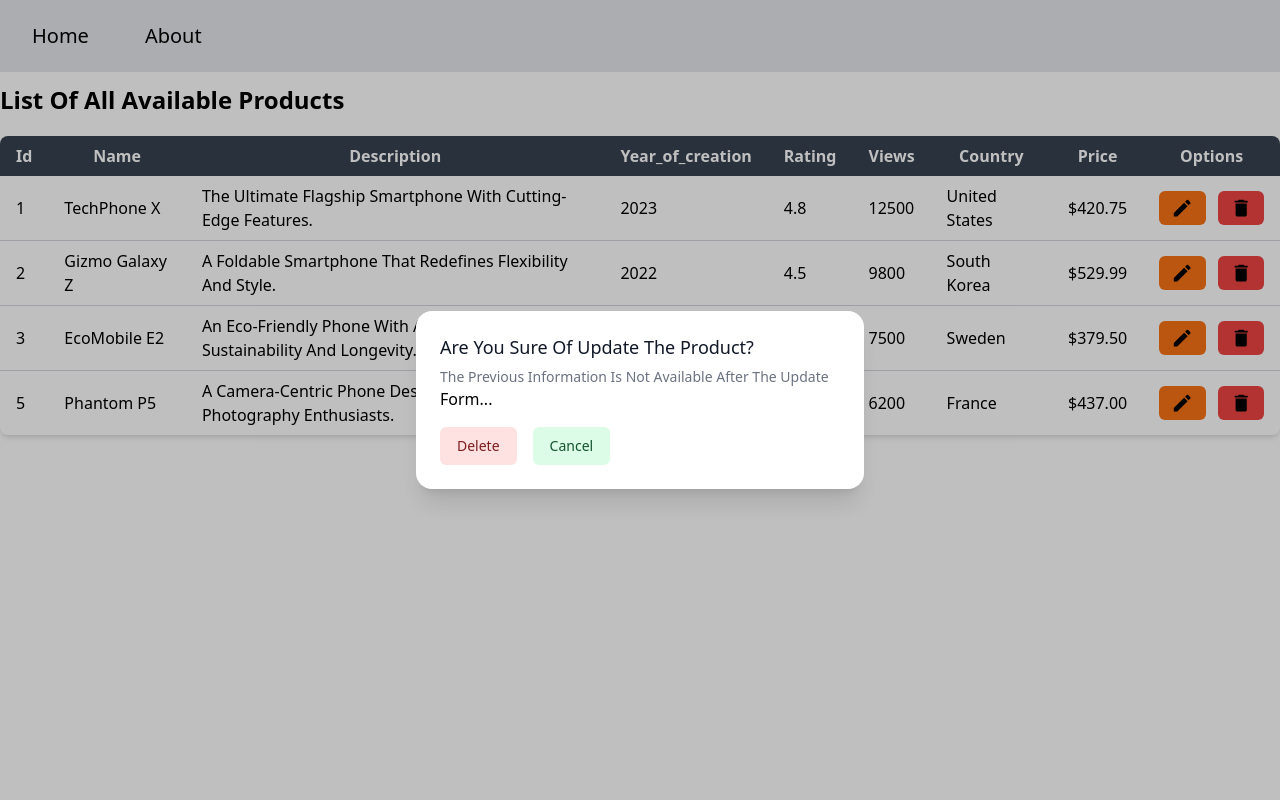
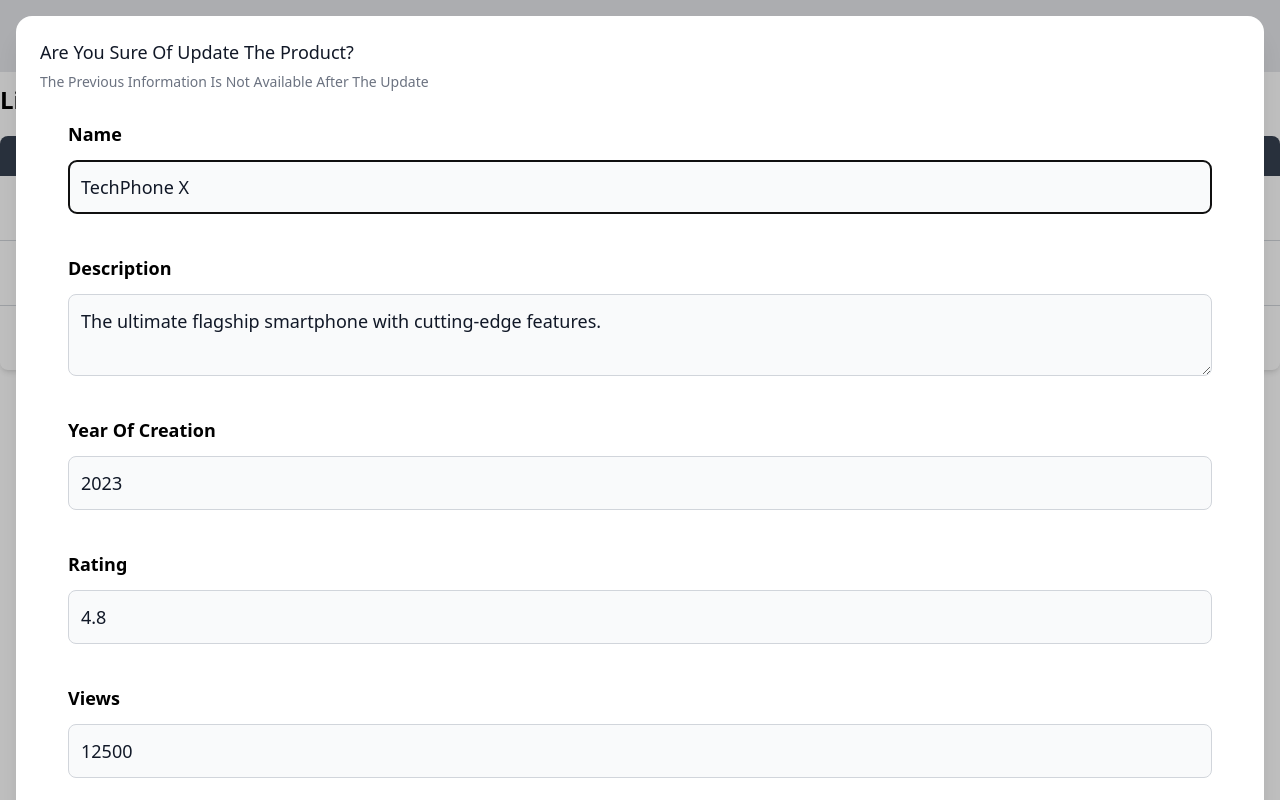
Before and after one commit to Alireza-WebDeveloper/ReactQuery-Dashboard, a React (Vite) app: page / in a window 1280 px wide. Both pictures are taken after a click on the button 1182 px from the left and 207 px from the top of the page. Built offline with nearby package versions, Linux system fonts and the light colour scheme; data requests are answered from the project's data file.

Commit message:
(Update):<- Modal Update Completed 70%->

```diff
--- a/db.json
+++ b/db.json
@@ -29,16 +29,6 @@
       "views": 7500,
       "country": "Sweden",
       "price": 379.5
-    },
-    {
-      "id": 5,
-      "name": "Phantom P5",
-      "description": "A camera-centric phone designed for photography enthusiasts.",
-      "year_of_creation": 2023,
-      "rating": 4.9,
-      "views": 6200,
-      "country": "France",
-      "price": 437
     }
   ]
 }
--- /dev/null
+++ b/src/Components/Form/FormikControl/index.tsx
@@ -0,0 +1,24 @@
+'use client';
+import { FC } from 'react';
+import Input from './input';
+import TextArea from './textArea';
+
+type FormikControlProps = {
+  control: 'input' | 'range' | 'select' | 'textarea' | 'file';
+  name: string;
+  type?: string;
+  label?: string;
+};
+
+const FormikControl: FC<FormikControlProps> = ({ control, ...otherProps }) => {
+  switch (control) {
+    case 'input':
+      return <Input otherProps={otherProps} />;
+    case 'textarea':
+      return <TextArea otherProps={otherProps} />;
+    default:
+      return null;
+  }
+};
+
+export default FormikControl;
--- /dev/null
+++ b/src/Components/Form/FormikControl/input.tsx
@@ -0,0 +1,42 @@
+'use client';
+import { Field, FieldProps } from 'formik';
+import { FC } from 'react';
+type InputProps = {
+  otherProps: any;
+};
+
+const Input: FC<InputProps> = ({ otherProps }) => {
+  const { name, type, label } = otherProps;
+
+  return (
+    <Field name={name}>
+      {(fieldProps: FieldProps) => {
+        const { field, meta } = fieldProps;
+        const { error: errorMessage, touched } = meta;
+        return (
+          <section className="relative flex flex-col space-y-3">
+            <div className="flex flex-col space-y-3">
+              <label className="text-lg font-semibold">{label}</label>
+              <input
+                {...field}
+                id={name}
+                type={type}
+                className="bg-gray-50 relative border border-gray-300 text-gray-900  rounded-lg focus:ring-blue-500 focus:border-blue-500 block w-full p-3 text-lg dark:bg-gray-700 dark:border-gray-600 dark:placeholder-gray-400 dark:text-white dark:focus:ring-blue-500 dark:focus:border-blue-500 "
+                placeholder={label}
+              />
+            </div>
+            {errorMessage && touched ? (
+              <p className="mt-1 text-sm text-red-600 dark:text-red-500">
+                <span className="font-medium text-lg">{errorMessage}</span>
+              </p>
+            ) : (
+              ''
+            )}
+          </section>
+        );
+      }}
+    </Field>
+  );
+};
+
+export default Input;
--- /dev/null
+++ b/src/Components/Form/FormikControl/textArea.tsx
@@ -0,0 +1,41 @@
+'use client';
+import { Field, FieldProps } from 'formik';
+import { FC } from 'react';
+type TextAreaProps = {
+  otherProps: any;
+};
+
+const TextArea: FC<TextAreaProps> = ({ otherProps }) => {
+  const { name, type, label } = otherProps;
+
+  return (
+    <Field name={name}>
+      {(fieldProps: FieldProps) => {
+        const { field, meta } = fieldProps;
+        const { error: errorMessage, touched } = meta;
+        return (
+          <section className="relative flex flex-col space-y-3">
+            <div className="flex flex-col space-y-3">
+              <label className="text-lg font-semibold">{label}</label>
+              <textarea
+                {...field}
+                id={name}
+                className="bg-gray-50 relative border border-gray-300 text-gray-900  rounded-lg focus:ring-blue-500 focus:border-blue-500 block w-full p-3 text-lg dark:bg-gray-700 dark:border-gray-600 dark:placeholder-gray-400 dark:text-white dark:focus:ring-blue-500 dark:focus:border-blue-500 "
+                placeholder={label}
+              />
+            </div>
+            {errorMessage && touched ? (
+              <p className="mt-1 text-sm text-red-600 dark:text-red-500">
+                <span className="font-medium text-lg">{errorMessage}</span>
+              </p>
+            ) : (
+              ''
+            )}
+          </section>
+        );
+      }}
+    </Field>
+  );
+};
+
+export default TextArea;
--- a/src/Components/Form/UpdateProduct/index.tsx
+++ b/src/Components/Form/UpdateProduct/index.tsx
@@ -1,29 +1,124 @@
 import React from 'react';
+import { Formik, Form as Formik_Form } from 'formik';
+import FormikControl from '../FormikControl';
+import * as Yup from 'yup';
+import { ProductState } from '../../../Model/Product';
+
+type initialValuesType = {
+  name: string;
+  description: string;
+  year_of_creation: number;
+  rating: number;
+  views: number;
+  country: string;
+  price: number;
+};
+const validationSchema = Yup.object().shape({
+  name: Yup.string().required('this field is required'),
+  description: Yup.string().required('this field is required'),
+  rating: Yup.string().required('this field is required'),
+  views: Yup.string().required('this field is required'),
+  country: Yup.string().required('this field is required'),
+  price: Yup.string().required('this field is required'),
+});
 
 interface UpdateProductProps {
   statusDelete: any;
   onClose(): void;
+  selectProduct: ProductState;
 }
 const UpdateProduct: React.FC<UpdateProductProps> = ({
   onClose,
-  statusDelete,
+  selectProduct,
 }) => {
+  const initialValues: initialValuesType = {
+    name: selectProduct.name,
+    description: selectProduct.description,
+    year_of_creation: selectProduct.year_of_creation,
+    rating: selectProduct.rating,
+    views: selectProduct.views,
+    country: selectProduct.country,
+    price: selectProduct.price,
+  };
+  const handleSubmitForm = (values: Partial<ProductState>) => {
+    console.log(values);
+    //
+  };
   return (
     <>
+      {/* Description */}
       <div className="mt-2">
         <p className="text-sm text-gray-500">
           The previous information is not available after the update
         </p>
       </div>
-      <div>form...</div>
+      {/* Form */}
+      <div className="flex flex-col space-y-5">
+        <Formik
+          initialValues={initialValues}
+          validationSchema={validationSchema}
+          onSubmit={handleSubmitForm}
+        >
+          {(FormikProps) => {
+            return (
+              <Formik_Form className="flex flex-col space-y-10 p-7 rounded-lg">
+                <FormikControl
+                  label="name"
+                  control="input"
+                  name="name"
+                  type="text"
+                />
+                <FormikControl
+                  label="description"
+                  control="textarea"
+                  name="description"
+                  type="text"
+                />
+                <FormikControl
+                  label="year of creation"
+                  control="input"
+                  name="year_of_creation"
+                  type="number"
+                />
+                <FormikControl
+                  label="rating"
+                  control="input"
+                  name="rating"
+                  type="number"
+                />
+                <FormikControl
+                  label="views"
+                  control="input"
+                  name="views"
+                  type="number"
+                />
+                <FormikControl
+                  label="country"
+                  control="input"
+                  name="country"
+                  type="text"
+                />
+                <FormikControl
+                  label="price"
+                  control="input"
+                  name="price"
+                  type="number"
+                />
+                <section className="flex  gap-3">
+                  <button
+                    type="submit"
+                    className="bg-blue-500 capitalize w-full py-2 rounded-lg px-4 text-2xl text-white"
+                  >
+                    update product
+                  </button>
+                </section>
+              </Formik_Form>
+            );
+          }}
+        </Formik>
+      </div>
+      {/* Options */}
       <div className="mt-4 flex gap-4">
-        <button
-          disabled={statusDelete === 'loading' ? true : false}
-          type="button"
-          className=" capitalize inline-flex justify-center rounded-md border border-transparent bg-red-100 px-4 py-2 text-sm font-medium text-red-900 hover:bg-red-200 focus:outline-none focus-visible:ring-2 focus-visible:ring-red-500 focus-visible:ring-offset-2"
-        >
-          delete
-        </button>
         <button
           type="button"
           className=" capitalize inline-flex justify-center rounded-md border border-transparent bg-green-100 px-4 py-2 text-sm font-medium text-green-900 hover:bg-green-200 focus:outline-none focus-visible:ring-2 focus-visible:ring-green-500 focus-visible:ring-offset-2"
--- a/src/Components/Modal/index.tsx
+++ b/src/Components/Modal/index.tsx
@@ -37,7 +37,7 @@ const Modal: React.FC<ModalProps> = ({ isOpen, onClose, children, title }) => {
               leaveFrom="opacity-100 scale-100"
               leaveTo="opacity-0 scale-95"
             >
-              <Dialog.Panel className="w-full max-w-md transform overflow-hidden rounded-2xl bg-white p-6 text-left align-middle shadow-xl transition-all">
+              <Dialog.Panel className="w-full max-h-[100vh] overflow-y-scroll transform overflow-hidden rounded-2xl bg-white p-6 text-left align-middle shadow-xl transition-all">
                 {title && (
                   <Dialog.Title
                     as="h3"
--- a/src/Components/Product/ProductTable/index.tsx
+++ b/src/Components/Product/ProductTable/index.tsx
@@ -81,7 +81,11 @@ const ProductTable: React.FC<ProductTableProps> = ({ products }) => {
         isOpen={isOpenUpdateModal}
         onClose={onCloseUpdateModal}
       >
-        <UpdateProduct onClose={onCloseUpdateModal} statusDelete={''} />
+        <UpdateProduct
+          selectProduct={selectProductToUpdate}
+          onClose={onCloseUpdateModal}
+          statusDelete={''}
+        />
       </Modal>
     </div>
   );
```
